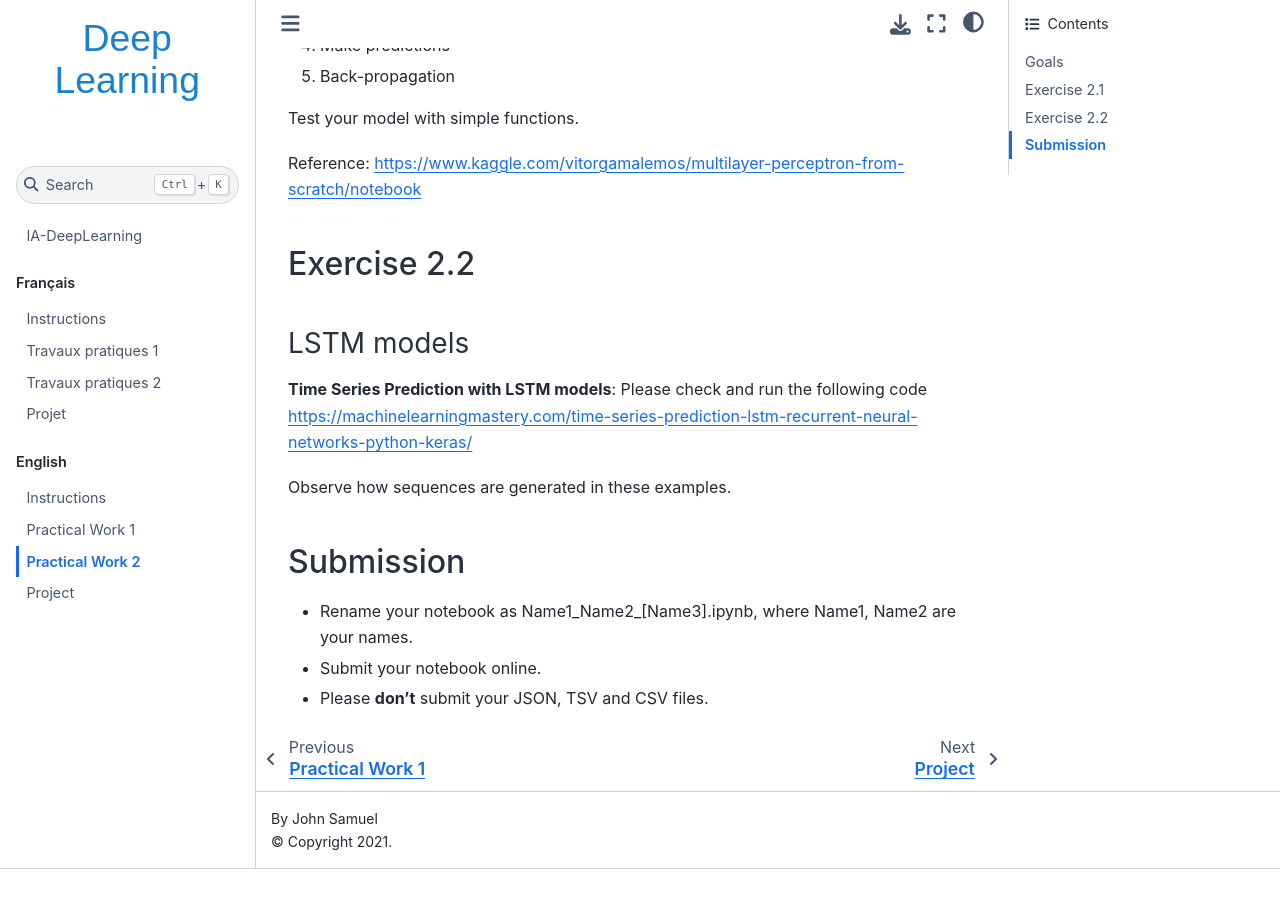
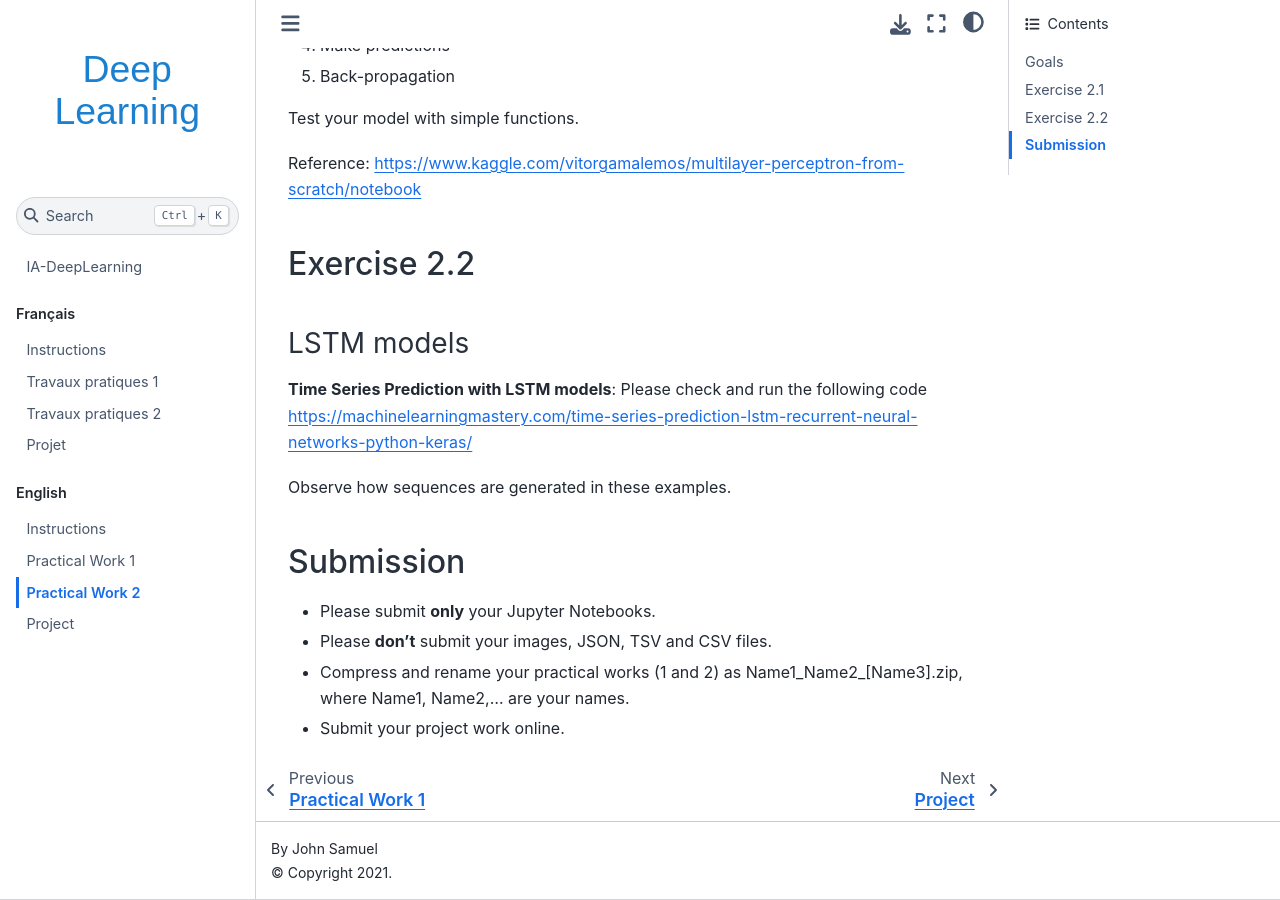
Before and after one commit to rodologie/IA-DeepLearning, a Jupyter Book: the page built from en/practical2/practical2.md, in a window 1280 px wide and 900 px high, scrolled down 517 px. Built offline with Jupyter Book 1.0.4 settings and Sphinx 7.4.7 and the Sphinx Book theme 1.1.4, drawn with Linux system fonts in a browser that asks for light colours; before the commit the page ends 1386 px from its top, so only the background shows below that.

Commit message:
Update submission instructions

```diff
--- a/en/practical2/practical2.md
+++ b/en/practical2/practical2.md
@@ -29,8 +29,7 @@
 Observe how sequences are generated in these examples.
 
 ## Submission
-
--   Rename your notebook as Name1\_Name2\_\[Name3\].ipynb, where Name1,
-    Name2 are your names.
--   Submit your notebook online.
--   Please **don\'t** submit your JSON, TSV and CSV files.
+-   Please submit **only** your Jupyter Notebooks.
+-   Please **don\'t** submit your images, JSON, TSV and CSV files.
+-   Compress and rename your practical works (1 and 2) as Name1_Name2_[Name3].zip, where Name1, Name2,... are your names.
+-   Submit your project work online.
```
